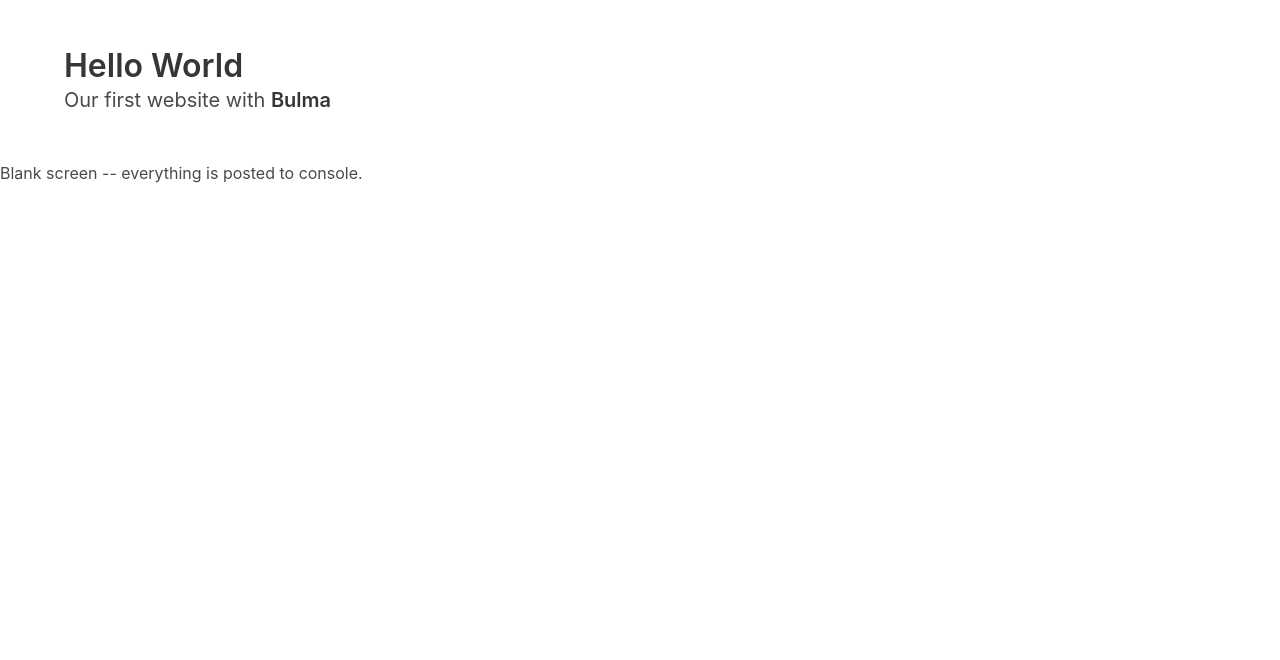
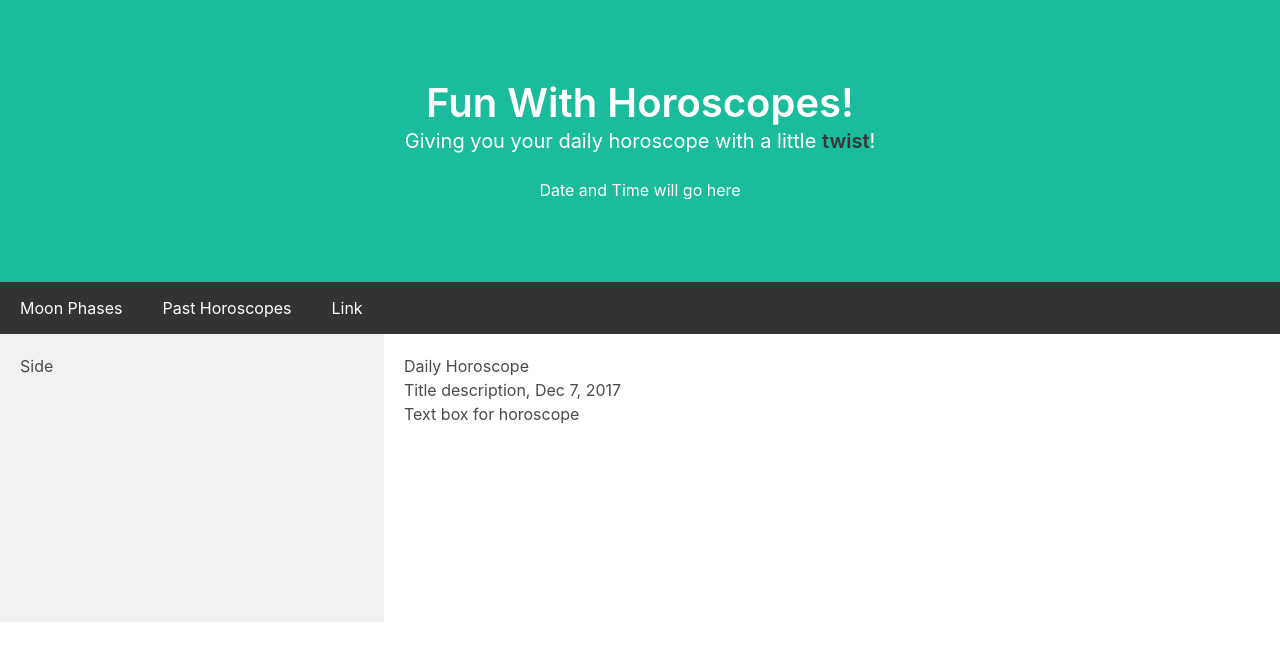
Before and after one commit to kolatham/fun-with-horoscopes, a plain HTML site: page index.html in a window 1280 px wide. Drawn offline with nearby package versions, Linux system fonts and the light colour scheme; no server answers.

Commit message:
Added some styling to the main page

```diff
--- a/assets/css/style.css
+++ b/assets/css/style.css
@@ -0,0 +1,76 @@
+.header {
+    padding: 80px;
+    text-align: center;
+    background: #1abc9c;
+    color: white;
+  }
+
+
+  .header h1 {
+    font-size: 40px;
+  }
+
+.navbar {
+    overflow: hidden;
+    background-color: #333;
+  }
+
+
+  .navbar a {
+    float: left;
+    display: block;
+    color: white;
+    text-align: center;
+    padding: 14px 20px;
+    text-decoration: none;
+  }
+
+
+  .navbar a.right {
+    float: right;
+  }
+
+
+  .navbar a:hover {
+    background-color: #ddd;
+    color: black;
+  }
+
+  * {
+    box-sizing: border-box;
+  }
+
+  /* Column container */
+  .row {
+    display: flex;
+    flex-wrap: wrap;
+  }
+
+  /* Create two unequal columns that sits next to each other */
+  /* Sidebar/left column */
+  .side {
+    flex: 30%; /* Set the width of the sidebar */
+    background-color: #f1f1f1; /* Grey background color */
+    padding: 20px; /* Some padding */
+  }
+
+  /* Main column */
+  .main {
+    flex: 70%; /* Set the width of the main content */
+    background-color: white; /* White background color */
+    padding: 20px; /* Some padding */
+  }
+
+  @media screen and (max-width: 700px) {
+    .row {
+      flex-direction: column;
+    }
+  }
+
+  /* Responsive layout - when the screen is less than 400px wide, make the navigation links stack on top of each other instead of next to each other */
+  @media screen and (max-width: 400px) {
+    .navbar a {
+      float: none;
+      width: 100%;
+    }
+  }
--- a/index.html
+++ b/index.html
@@ -3,19 +3,37 @@
   <head>
     <meta charset="UTF-8" />
     <meta name="viewport" content="width=device-width, initial-scale=1" />
+    <link rel="stylesheet" href="https://cdn.jsdelivr.net/npm/bulma@0.8.0/css/bulma.min.css">
     <link rel="stylesheet" type = "text/css" href="./assets/css/style.css" />
-    <link rel="stylesheet" href="https://cdn.jsdelivr.net/npm/bulma@0.8.0/css/bulma.min.css">
     <title>Work Day Scheduler</title>
   </head>
 
   <body>
-    <section class = "section">
-      <div class ="container">
-        <h1 class ="title"> Hello World </h1>
-        <p class ="subtitle"> Our first website with <strong>Bulma</strong> </p>
+    <section class ="header">
+      <div>
+        <h1 class ="title" style="color:white"> Fun With Horoscopes! </h1>
+        <p class ="subtitle" style="color:white"> Giving you your daily horoscope with a little <strong>twist</strong>!</p>
+        <p>Date and Time will go here</p>
       </div>
     </section>
-      Blank screen -- everything is posted to console.
+
+
+   <div class="navbar">
+     <a href="#">Moon Phases</a>
+     <a href="#">Past Horoscopes</a>
+     <a href="#">Link</a>
+   </div>
+
+
+   <div class="row">
+     <div class="side">Side</div>
+     <div class="main">
+      <h2>Daily Horoscope</h2>
+      <h5>Title description, Dec 7, 2017</h5>
+      <div class="fakeimg" style="height:200px;">Text box for horoscope</div>
+     </div>
+   </div>
+
 
     <script type="text/javascript" src="./assets/js/icanhazdadjoke.js"></script>
     <script type="text/javascript" src="./assets/js/aztro.js"></script>
```
